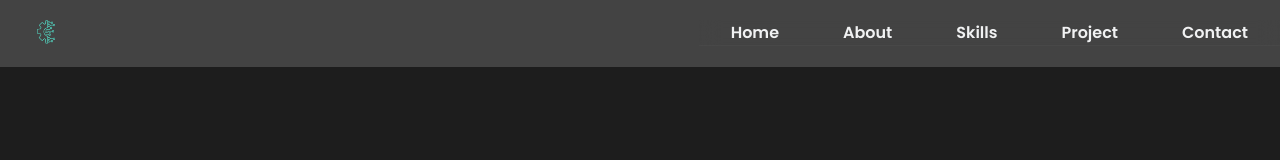
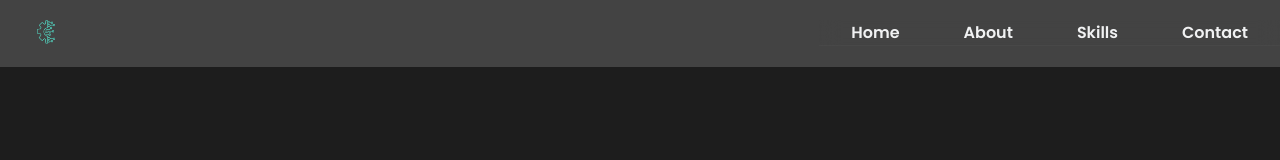
Before and after one commit to kinsa24/Porto-react, a React (Vite) app: page / in a window 1280 px wide. Shown: the top 160 px of the page. Built offline with nearby package versions, Linux system fonts and the light colour scheme.

Commit message:
update navbar

```diff
--- a/src/Navbar/Navbar.jsx
+++ b/src/Navbar/Navbar.jsx
@@ -57,7 +57,7 @@ export const Navbar = () => {
             offset={10}
             duration={1000}
           >
-            Project
+            {/* Project
           </Link>
           <Link
             to="contact"
@@ -67,7 +67,7 @@ export const Navbar = () => {
             smooth={true}
             offset={0}
             duration={1000}
-          >
+          > */}
             Contact
           </Link>
           <button onClick={showNavbar} className="nav-btn nav-close-btn">
```
